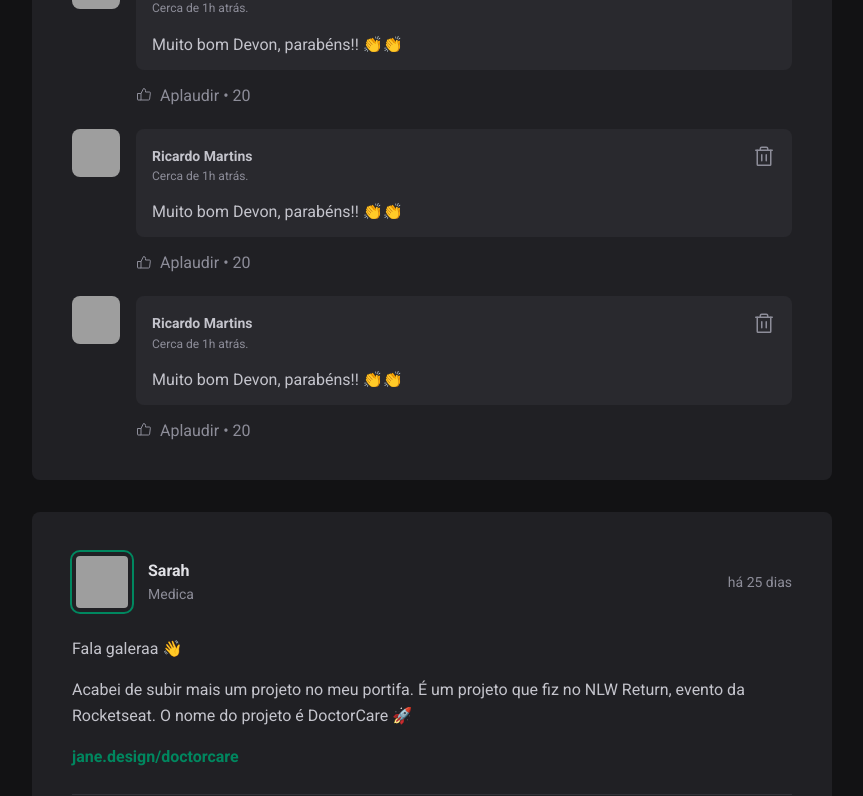
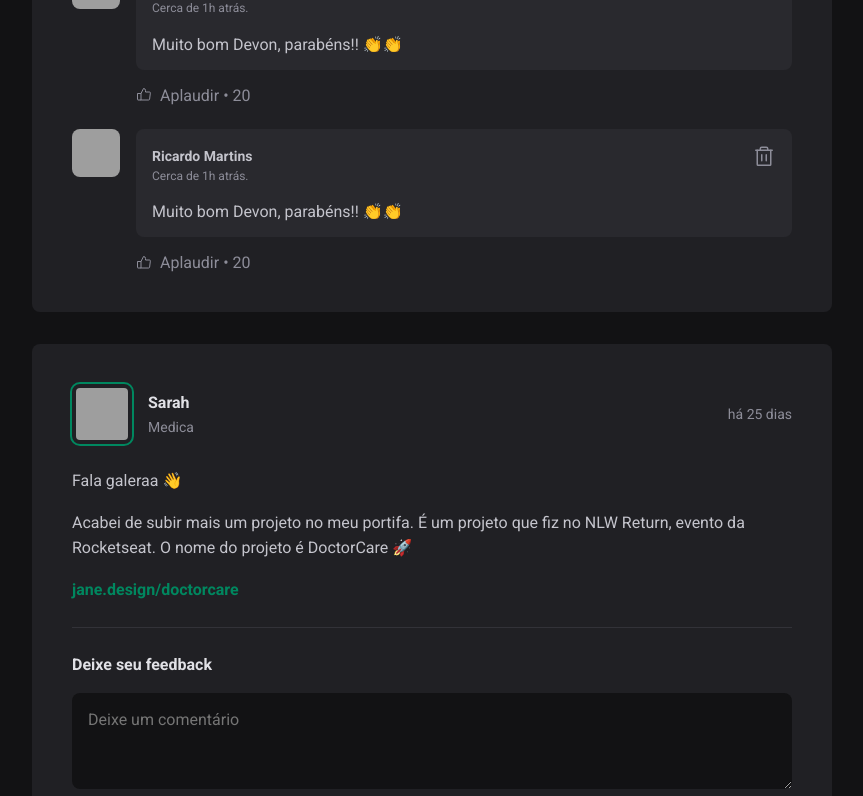
Before and after one commit to tuiusx/01-fundamentos-reactjs, a React (Vite) app: page / in a window 1280 px wide. Shown: the part 624-1420 px from the top of the page, without its empty margins (352-1215 px from the left). Built offline with nearby package versions, Linux system fonts and the light colour scheme; grey boxes are pictures that could not be loaded.

Commit message:
React Engines - State (useState)

```diff
--- a/src/components/Post.jsx
+++ b/src/components/Post.jsx
@@ -1,12 +1,22 @@
 import { format, formatDistanceToNow } from 'date-fns';
 import ptBr from 'date-fns/locale/pt-BR'
+import { useState } from 'react';
 
 import { Comment } from './Comment'
 import { Avatar } from './Avatar'
 
-import styles from './Post.module.css'
+import styles from './Post.module.css';
+
+
 
 export function Post({ author, publishedAt, content }) {
+    const [comments, setComments] = useState(
+        [
+            1,
+            2,
+        ]
+    )
+
     const publishedDateFormatted = format(publishedAt, "dd 'de' LLLL 'às' HH:mm'h'", {
         locale: ptBr,
     })
@@ -15,6 +25,14 @@ export function Post({ author, publishedAt, content }) {
         locale:ptBr,
         addSuffix: true,
     })
+
+    function handleCreateNewComment() {
+        event.preventDefault()
+
+        setComments([...comments, comments.length + 1]);
+
+        console.log(comments)
+    }
 
     return(
        <article className={styles.post}>
@@ -42,7 +60,7 @@ export function Post({ author, publishedAt, content }) {
                 })}
             </div>
 
-            <form className={styles.commentForm}>
+            <form onSubmit={handleCreateNewComment} className={styles.commentForm}>
                 <strong>Deixe seu feedback</strong>
 
                 <textarea
@@ -56,9 +74,9 @@ export function Post({ author, publishedAt, content }) {
             </form>
 
             <div className={styles.commentList}>
-                <Comment />
-                <Comment />
-                <Comment />
+                {comments.map(comment => {
+                    return <Comment />
+                })}
             </div>
 
        </article>
```
